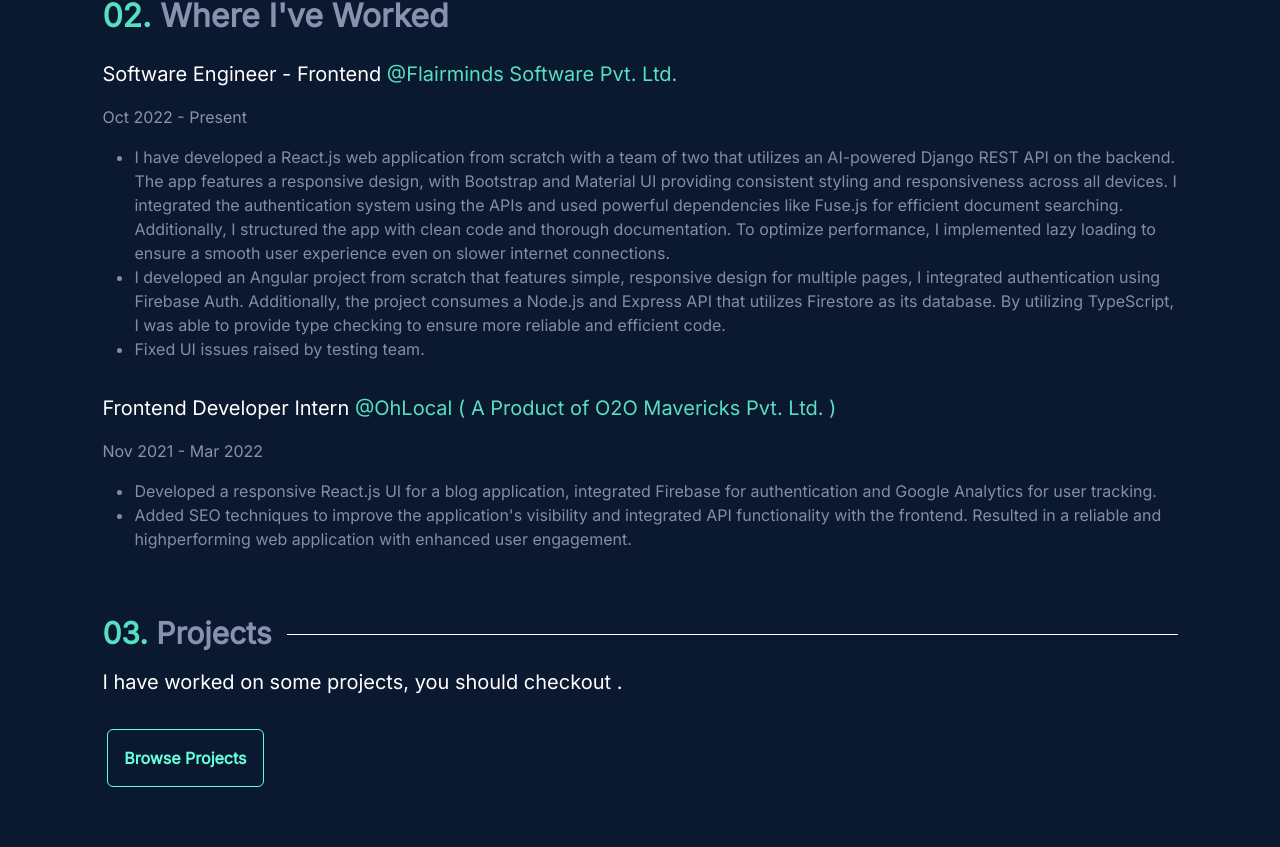
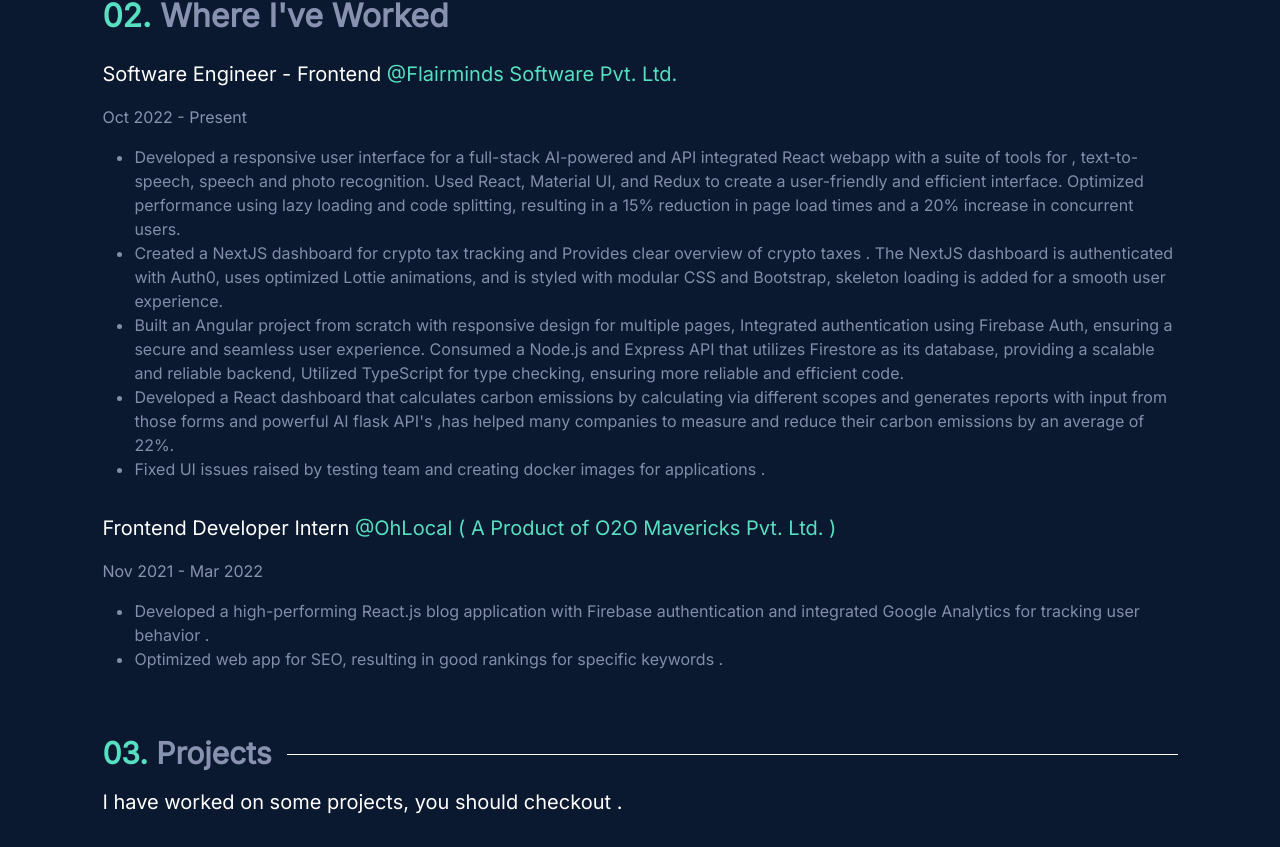
Before and after one commit to ajinkyajagdale21/react-portfolio, a React (Create React App) app: page / in a window 1280 px wide. Shown: the part 712-1559 px from the top of the page. Built offline with nearby package versions, Linux system fonts and the light colour scheme.

Commit message:
added latest updates

```diff
--- a/package.json
+++ b/package.json
@@ -18,7 +18,7 @@
     "web-vitals": "^1.1.2"
   },
   "scripts": {
-    "start": "react-scripts start",
+    "start": "react-scripts --openssl-legacy-provider start",
     "build": "react-scripts build",
     "test": "react-scripts test",
     "eject": "react-scripts eject"
--- a/src/components/Home.js
+++ b/src/components/Home.js
@@ -42,6 +42,8 @@
               Mongoose ODM
             </span>
             <span className="badge text-bg-light p-2 m-2 fs-6">Node JS</span>
+            <span className="badge text-bg-light p-2 m-2 fs-6">Docker</span>
+            <span className="badge text-bg-light p-2 m-2 fs-6">S3</span>
             <span className="badge text-bg-light p-2 m-2 fs-6">Git</span>
             <span className="badge text-bg-light p-2 m-2 fs-6">C</span>
             <span className="badge text-bg-light p-2 m-2 fs-6">C++</span>
@@ -79,21 +81,25 @@
           <p className="color-pal-4">Oct 2022 - Present</p>
           <ul className="color-pal-3">
             <li>
-             I have developed a React.js web application from scratch with a team of two that utilizes an AI-powered Django REST API on the backend. The app
-features a responsive design, with Bootstrap and Material UI providing consistent styling and responsiveness across all devices. I integrated the
-authentication system using the APIs and used powerful dependencies like Fuse.js for efficient document searching. Additionally, I structured the app
-with clean code and thorough documentation. To optimize performance, I implemented lazy loading to ensure a smooth user experience even on
-slower internet connections.
-
+            Developed a responsive user interface for a full-stack AI-powered and API integrated React webapp
+with a suite of tools for , text-to-speech, speech and photo recognition. Used React, Material UI, and Redux to create a user-friendly and efficient interface. Optimized
+performance using lazy loading and code splitting, resulting in a 15% reduction in page load times and a
+20% increase in concurrent users.
             </li>
             <li>
-            I developed an Angular project from scratch that features simple, responsive design for multiple pages, I integrated authentication using Firebase
-Auth. Additionally, the project consumes a Node.js and Express API that utilizes Firestore as its database. By utilizing TypeScript, I was able to provide
-type checking to ensure more reliable and efficient code.
-
+            Created a NextJS dashboard for crypto tax tracking and Provides clear overview of crypto taxes . The NextJS dashboard is authenticated with Auth0, uses optimized Lottie animations, and is styled
+with modular CSS and Bootstrap, skeleton loading is added for a smooth user experience.
             </li>
             <li>
-             Fixed UI issues raised by testing team.
+            Built an Angular project from scratch with responsive design for multiple pages, Integrated authentication using Firebase Auth, ensuring a secure and seamless user experience. Consumed a Node.js and Express API that utilizes Firestore as its database, providing a scalable and
+reliable backend, Utilized TypeScript for type checking, ensuring more reliable and efficient code.
+            </li>
+            <li>
+            Developed a React dashboard that calculates carbon emissions by calculating via different scopes and
+generates reports with input from those forms and powerful AI flask API's ,has helped many companies to measure and reduce their carbon emissions by an average of 22%.
+            </li>
+            <li>
+            Fixed UI issues raised by testing team and creating docker images for applications .
             </li>
           </ul>
         </div>
@@ -107,10 +113,11 @@
           <p className="color-pal-4">Nov 2021 - Mar 2022</p>
           <ul className="color-pal-3">
             <li>
-             Developed a responsive React.js UI for a blog application, integrated Firebase for authentication and Google Analytics for user tracking.
+            Developed a high-performing React.js blog application with Firebase authentication and integrated
+Google Analytics for tracking user behavior .
             </li>
             <li>
-            Added SEO techniques to improve the application's visibility and integrated API functionality with the frontend. Resulted in a reliable and highperforming web application with enhanced user engagement.
+            Optimized web app for SEO, resulting in good rankings for specific keywords .
             </li>
           </ul>
         </div>
--- a/src/components/Nav.js
+++ b/src/components/Nav.js
@@ -74,7 +74,7 @@
           </a>
           <a
             className="btn nav-btn "
-            href="https://drive.google.com/file/d/1i3htIIFdHvxPnDh1s438sSKjTXFzRi0l/view?usp=share_link"
+            href="https://drive.google.com/file/d/1dBofzDjQbed_k47503gMRrtgCtyotq2f/view"
             target="_blank"
             rel="noopener noreferrer"
           >
--- a/src/data/projects.js
+++ b/src/data/projects.js
@@ -1,5 +1,16 @@
 let id = 0;
 export const projects = [
+  {
+    pid: ++id,
+    image:
+      "https://cdn.pixabay.com/photo/2018/03/14/01/03/subscribe-3224137_960_720.jpg",
+    projectName: "SwiftGPT",
+    ProjectCategorie: "Open AI integrated App",
+    ProjectDetails: "Our Q/A React application, uses advanced algorithms to provide you with accurate answers to your questions in seconds",
+    liveLink: "https://swift-gpt.vercel.app/",
+    repo: "https://github.com/ajinkyajagdale21/swiftGPT",
+    TechStack: ["Open AI","ReactJs", "Auth 0","Tailwind CSS"],
+  },
   {
     pid: ++id,
     image:
```
